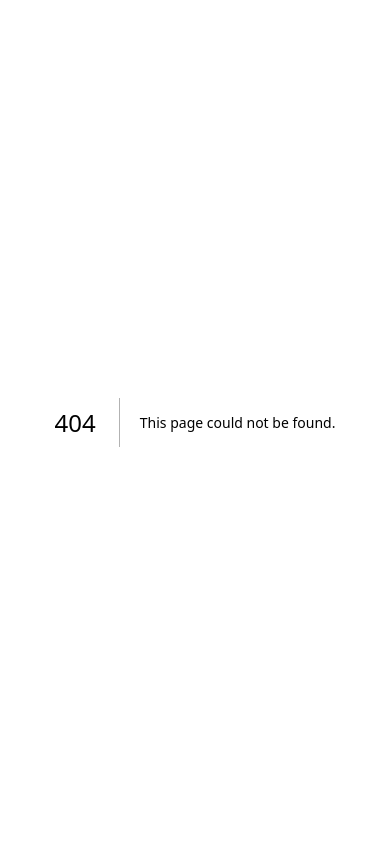
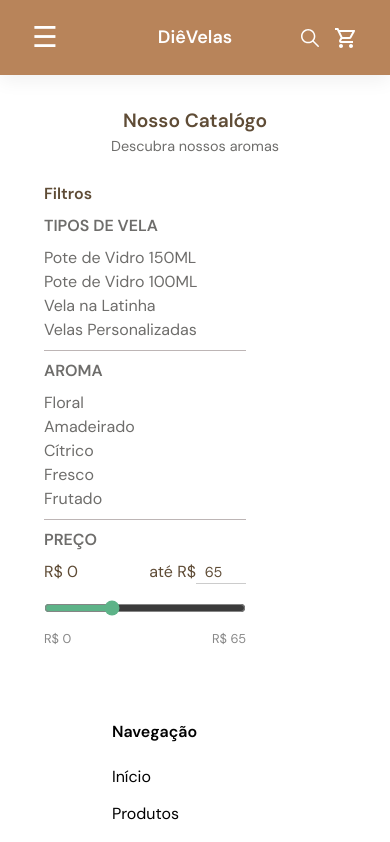
Before and after one commit to biancadiebe/site-dieVelas, a Next.js app in the folder sitedie/: page /catalogo in a window 390 px wide. Before the commit this address had no page. Shown: the top 842 px of the page. Built offline with nearby package versions, Linux system fonts and the light colour scheme.

Commit message:
começando a ajustar a responsividade

```diff
--- /dev/null
+++ b/sitedie/app/catalogo/page.tsx
@@ -0,0 +1,20 @@
+"use client";
+
+import { Footer } from "@/src/components/footer/footer";
+import Header from "@/src/components/header/header";
+import styles from "../home.module.css";
+import Filtro from "@/src/components/Filtros/filtro";
+
+export default function Catalogo() {
+  return (
+    <>
+      <Header />
+      <h2 className={`${styles["subtitulo"]}`} id="catalogo">
+        Nosso Catalógo
+      </h2>
+      <p className={`${styles["texto"]}`}>Descubra nossos aromas</p>
+      <Filtro />
+      <Footer />
+    </>
+  );
+}
--- a/sitedie/app/globals.css
+++ b/sitedie/app/globals.css
@@ -3,6 +3,8 @@
 :root {
   --background: #ffffff;
   --foreground: #bdb5b5;
+  --breakpoint-mobile: 768px;
+  --breakpoint-tablet: 1024px;
 }
 
 @theme inline {
@@ -14,8 +16,8 @@
 
 @media (prefers-color-scheme: dark) {
   :root {
-    --background: #F7F2F0;
-    --foreground: #F7F2F0;
+    --background: #f7f2f0;
+    --foreground: #f7f2f0;
   }
 }
 
@@ -24,3 +26,24 @@ body {
   color: var(--foreground);
   font-family: "Inconsolata", monospace;
 }
+
+*,
+*::before,
+*::after {
+  box-sizing: border-box; /*Para fazer a fluidez do site */
+}
+
+img {
+  max-width: 100%;
+  height: auto;
+}
+
+html {
+  scroll-behavior: smooth; /* Rolagem suave ao clicar um botão e etc*/
+}
+
+html,
+body {
+  overflow-x: hidden;
+  max-width: 100%;
+}
--- a/sitedie/app/home.module.css
+++ b/sitedie/app/home.module.css
@@ -21,17 +21,18 @@
   min-height: 85vh;
   text-align: center;
   font-weight: bold;
+  padding: 0 2rem;
 }
 
 .titulo-principal {
-  font-size: 3rem;
+  font-size: clamp(1.5rem, 4vw, 3rem);
   color: #fff;
   text-shadow: 2px 2px 4px rgba(0, 0, 0, 0.7);
   font-weight: bold;
 }
 
 .subtitulo {
-  font-size: 2.5rem;
+  font-size: clamp(1.2rem, 3vw, 2.5rem);
   color: #5f4c36;
   margin-top: 2rem;
   display: flex;
@@ -40,7 +41,7 @@
 }
 
 .texto {
-  font-size: 1.5rem;
+  font-size: clamp(0.9rem, 2vw, 1.5rem);
   color: #6e6d6b;
   display: flex;
   justify-content: center;
@@ -65,24 +66,36 @@
 }
 
 .divCards {
-  display: flex;
-  justify-content: center;
+  display: grid;
+  grid-template-columns: repeat(auto-fit, minmax(150px, 1fr));
   gap: 10rem;
   margin-top: 3rem;
   margin-bottom: 3rem;
 }
 
 .divVendas {
-  display: flex;
-  justify-content: center;
+  display: grid;
+  grid-template-columns: repeat(auto-fit, minmax(200px, 1fr));
   gap: 12rem;
   margin-top: 3rem;
 }
 
 .sub-texto {
   display: flex;
-  margin-left: 88%;
+  justify-content: flex-end;
+  padding-right: 4rem;
   color: #5f4c36;
   gap: 0.5rem;
   align-items: center;
 }
+
+/* ÁREA MOBILE */
+
+@media (max-width: 768px) {
+  .img {
+    height: 90svh; /* small viewport height */
+  }
+  .backgroundImage {
+    object-position: center center; /*centraliza a imagem */
+  }
+}
--- /dev/null
+++ b/sitedie/src/components/Filtros/filtro.module.css
@@ -0,0 +1,55 @@
+.tituloFiltro {
+  color: #5f4c36;
+  font-weight: bold;
+}
+
+.divFiltro {
+  background-color: #ffffff;
+  border-radius: 30px;
+  width: 250px;
+  margin-left: 20px;
+  padding: 1.5rem; /* espaço interno entre o conteúdo e as bordas */
+  min-height: 500px; /* altura mínima */
+  display: flex;
+  flex-direction: column; /* empilha o conteúdo verticalmente */
+  gap: 0.5rem; /* espaço entre cada elemento filho */
+}
+
+.opcoesFiltro {
+  color: #6e6d6b;
+}
+
+.subtituloFiltro {
+  color: #6e6d6b;
+  font-weight: bolder;
+}
+
+.preco {
+  display: flex;
+  justify-content: space-between;
+  align-items: center;
+  margin-bottom: 0.5rem;
+  color: #5f4c36;
+}
+
+.precoInput {
+  width: 50px;
+  border: none;
+  border-bottom: 1px solid #ccc;
+  text-align: center;
+  font-size: 0.9rem;
+}
+
+.slider {
+  width: 100%;
+  accent-color: #5db388;
+  cursor: pointer;
+}
+
+.precoLabels {
+  display: flex;
+  justify-content: space-between;
+  font-size: 0.8rem;
+  color: #888;
+  margin-top: 0.3rem;
+}
--- /dev/null
+++ b/sitedie/src/components/Filtros/filtro.tsx
@@ -0,0 +1,66 @@
+"use client";
+import { useState } from "react";
+import styles from "./filtro.module.css";
+
+export default function Filtro() {
+  const [precoMax, setPrecoMax] = useState(65);
+  return (
+    <>
+      <div className={styles.divFiltro}>
+        <h2 className={styles.tituloFiltro}>Filtros</h2>
+        <h3 className={styles.subtituloFiltro}>TIPOS DE VELA</h3>
+        <ul className={styles.opcoesFiltro}>
+          <li>Pote de Vidro 150ML</li>
+          <li>Pote de Vidro 100ML</li>
+          <li>Vela na Latinha</li>
+          <li>Velas Personalizadas</li>
+        </ul>
+        <hr></hr>
+
+        <h3 className={styles.subtituloFiltro}>AROMA</h3>
+        <ul className={styles.opcoesFiltro}>
+          <li>Floral</li>
+          <li>Amadeirado</li>
+          <li>Cítrico</li>
+          <li>Fresco</li>
+          <li>Frutado</li>
+        </ul>
+        <hr></hr>
+
+        <h3 className={styles.subtituloFiltro}>PREÇO</h3>
+
+        {/* Linha de cima: R$ 0 e até R$ [input] */}
+        <div className={styles.preco}>
+          <span>R$ 0</span>
+          <span>
+            até R$
+            <input
+              type="number"
+              value={precoMax}
+              onChange={(e) => setPrecoMax(Number(e.target.value))}
+              className={styles.precoInput}
+              min={0}
+              max={200}
+            />
+          </span>
+        </div>
+
+        {/* Slider separado, largura total */}
+        <input
+          type="range"
+          min={0}
+          max={200}
+          value={precoMax}
+          onChange={(e) => setPrecoMax(Number(e.target.value))}
+          className={styles.slider}
+        />
+
+        {/* Labels embaixo */}
+        <div className={styles.precoLabels}>
+          <span>R$ 0</span>
+          <span>R$ {precoMax}</span>
+        </div>
+      </div>
+    </>
+  );
+}
--- a/sitedie/src/components/header/header.module.css
+++ b/sitedie/src/components/header/header.module.css
@@ -48,3 +48,68 @@
   align-items: center;
   justify-content: center;
 }
+
+/*MOBILE*/
+
+.botaoMobile {
+  display: none;
+}
+
+@media (max-width: 768px) {
+  .header {
+    display: grid;
+    grid-template-columns: 1fr auto 1fr; /*esquerda - centro - direita */
+    align-items: center;
+  }
+  .nav {
+    display: none;
+  }
+  .botaoMobile {
+    display: block;
+    background: none;
+    border: none;
+    color: rgb(255, 255, 255);
+    font-size: 1.8rem;
+    cursor: pointer;
+    justify-self: start; /*esquerda */
+  }
+  .logo {
+    justify-self: center;
+  }
+  .icons {
+    justify-self: end;
+  }
+  .subtitulo {
+    font-weight: bold;
+  }
+}
+.navMobile {
+  position: fixed;
+  top: 0;
+  left: -100%; /* começa fora da tela */
+  width: 75%;
+  height: 100vh;
+  background: #ffffff;
+  padding: 0;
+  display: flex;
+  flex-direction: column;
+  gap: 1.5rem;
+  z-index: 200;
+  transition: left 0.3s ease; /* animação de deslizar */
+}
+.navMobileAberto {
+  left: 0; /* aparece na tela */
+}
+.navMobile a {
+  color: black;
+  text-decoration: none;
+  font-size: 1rem;
+  padding: 0 2rem;
+}
+.menuMobile {
+  background: #b8845a;
+  padding: 1.5rem 2rem;
+  display: flex;
+  align-items: center;
+  justify-content: space-between;
+}
--- a/sitedie/src/components/header/header.tsx
+++ b/sitedie/src/components/header/header.tsx
@@ -1,25 +1,56 @@
+"use client";
 import styles from "./header.module.css";
 import { MdOutlineShoppingCart } from "react-icons/md";
 import { IoIosSearch } from "react-icons/io";
+import { AiOutlineClose } from "react-icons/ai";
+import { useState } from "react";
 
 //icons: https://react-icons.github.io/react-icons/search/#q=search
 
 export default function Header() {
+  const [menuMobile, setMobile] = useState(false);
+
   return (
+    <>
       <header className={styles.header}>
+        <button
+          className={styles.botaoMobile}
+          onClick={() => setMobile(!menuMobile)}
+        >
+          ☰
+        </button>
+
         <h1 className={styles.logo}>DiêVelas</h1>
-
         <nav className={styles.nav}>
           <a href="#inicio">Início</a>
           <a href="#catalogo">Produtos</a>
           <a href="#sobre">Sobre</a>
           <a href="#contact">Contato</a>
         </nav>
-
         <div className={styles.icons}>
           <IoIosSearch />
           <MdOutlineShoppingCart />
         </div>
+
+        <nav
+          className={`${styles.navMobile} ${menuMobile ? styles.navMobileAberto : ""}`}
+        >
+          <div className={styles.menuMobile}>
+            <h1 className={styles.subtitulo}>DiêVelas</h1>
+            <button //Altera o estado para sair do menu "hamburguer" do mobile
+              className={styles.botaoFechar}
+              onClick={() => setMobile(false)}
+            >
+              <AiOutlineClose />
+            </button>
+          </div>
+
+          <a href="#inicio">Início</a>
+          <a href="#catalogo">Produtos</a>
+          <a href="#sobre">Sobre</a>
+          <a href="#contact">Contato</a>
+        </nav>
       </header>
+    </>
   );
 }
```
Lines whose indentation alone changed are shown as unchanged.
